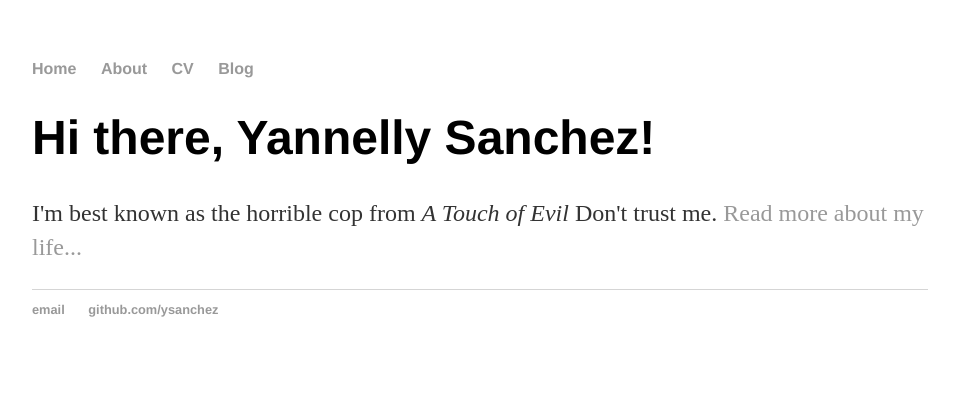
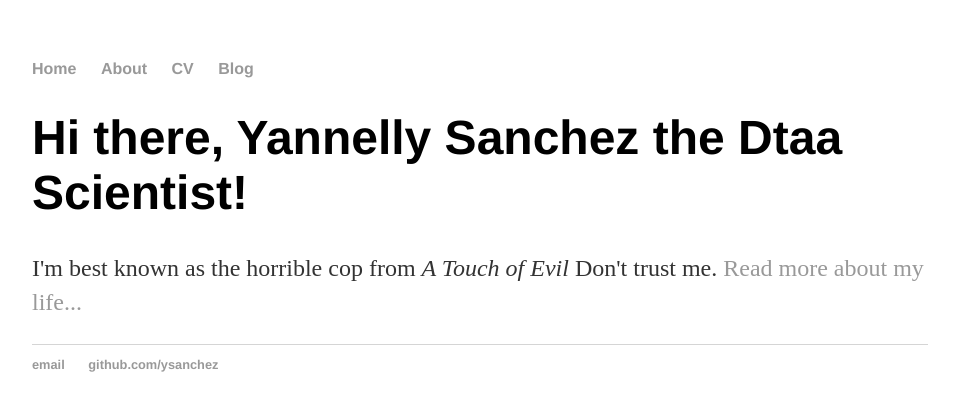
Before and after one commit to ysanchez/ysanchez.github.io, a Jekyll site: the page built from index.html, in a window 1280 px wide. Shown: the top 411 px of the page, without its empty margins (160-1115 px from the left). Built offline with Jekyll 4.4.1, drawn with Linux system fonts in a browser that asks for light colours.

Commit message:
Update index.html

```diff
--- a/index.html
+++ b/index.html
@@ -5,6 +5,6 @@ title: 'Yannelly Sanchez, Data Science'
 published: true
 ---
 <div class="blurb">
-	<h1>Hi there, Yannelly Sanchez!</h1>
+	<h1>Hi there, Yannelly Sanchez the Dtaa Scientist!</h1>
 	<p>I'm best known as the horrible cop from <em>A Touch of Evil</em> Don't trust me. <a href="/about">Read more about my life...</a></p>
 </div><!-- /.blurb -->
```
